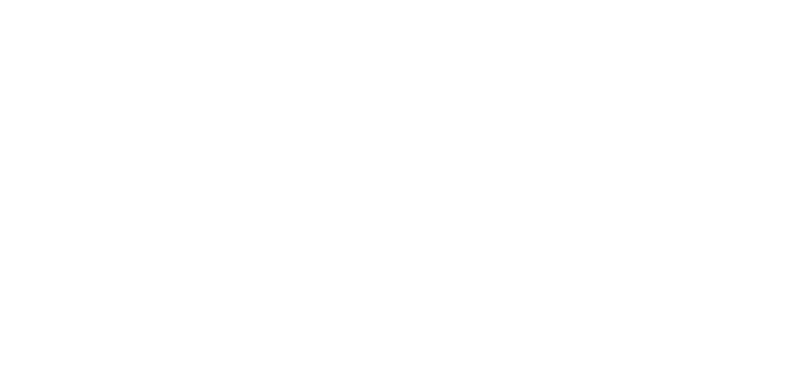
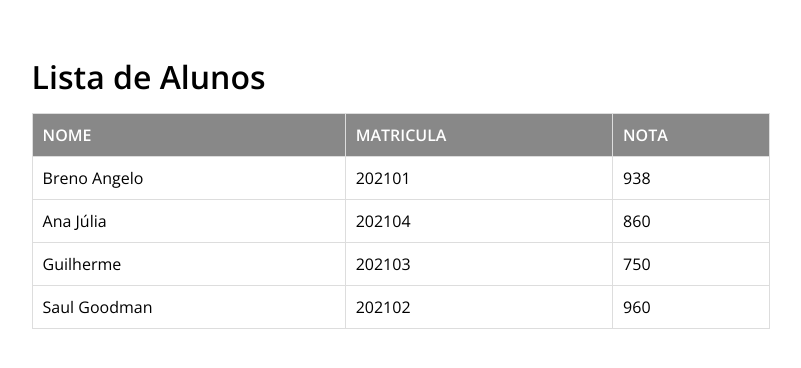
Before and after one commit to brenoangelo/Lista-de-alunos, a plain HTML site: page index.html in a window 1280 px wide. Shown: the whole page, without its empty margins (239-1040 px from the left). Drawn offline with nearby package versions, Linux system fonts and the light colour scheme.

Commit message:
Feito o array e inserido dinamicamente

```diff
--- a/css/style.css
+++ b/css/style.css
@@ -2,4 +2,37 @@
     margin: 0;
     padding: 0;
     box-sizing: border-box;
+    font-family: 'Open Sans', sans-serif;
 }
+
+.container{
+    max-width: 800px;
+    margin: 0 auto;
+    padding: 0 2%;
+}
+
+.container-list{
+    margin-top: 50px;
+    background-color: white;
+    padding: 5px;
+}
+
+h1{
+    margin-bottom: 15px;
+}
+
+table{
+    width: 100%;
+    text-align: left;
+}
+
+th{
+    background-color: #888;
+    color: white;
+}
+
+table,th,td{
+    padding: 10px;
+    border: 1px solid #ddd;
+    border-collapse: collapse;
+}
--- a/index.html
+++ b/index.html
@@ -5,10 +5,25 @@
     <meta http-equiv="X-UA-Compatible" content="IE=edge">
     <meta name="viewport" content="width=device-width, initial-scale=1.0">
     <title>Lista Alunos</title>
+    <link href="https://fonts.googleapis.com/css2?family=Open+Sans:wght@300;400;600&display=swap" rel="stylesheet">
     <link rel="stylesheet" href="css/style.css">
 </head>
 <body>
 
+    <div class="container">
+        <div class="container-list">
+            <h1>Lista de Alunos</h1>
+            <table>
+                <tr>
+                    <th>NOME</th>
+                    <th>MATRICULA</th>
+                    <th>NOTA</th>
+                </tr>
+
+
+            </table>
+        </div><!--container-list-->
+    </div><!--container-->
 
     <script src="js/script.js"></script>
 </body>
--- a/js/script.js
+++ b/js/script.js
@@ -0,0 +1,19 @@
+const alunos = [
+    {nome: "Breno Angelo", mat: "202101", nota: "938"},
+    {nome: "Ana Júlia", mat: "202104", nota: "860"},
+    {nome: "Guilherme", mat: "202103", nota: "750"},
+    {nome: "Saul Goodman", mat: "202102", nota: "960"},
+]
+
+let table = document.querySelector('table')
+
+alunos.map((aluno)=>{
+    let tr = document.createElement('tr')
+
+    tr.innerHTML = `<td>${aluno.nome}</td>
+                    <td>${aluno.mat}</td>
+                    <td>${aluno.nota}</td>`
+
+    table.appendChild(tr)
+
+})
```
